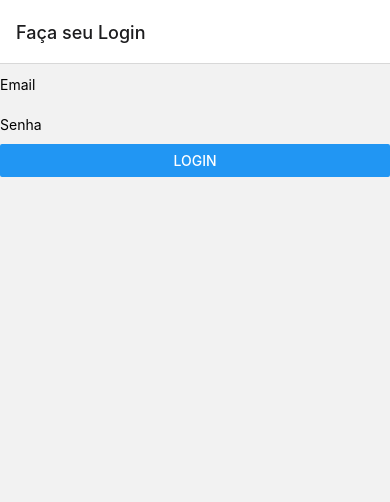
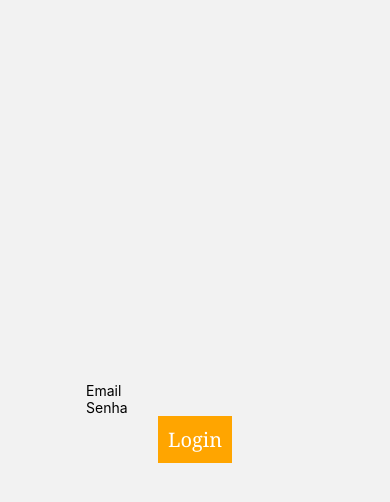
Before and after one commit to eng-software-rossana/wiicket-app, a React Native app: screen /Login in a window 390 px wide. Shown: the top 502 px of the page. Built offline with nearby package versions, Linux system fonts and the light colour scheme.

Commit message:
Adding button and some styles

```diff
--- /dev/null
+++ b/components/button/Button.tsx
@@ -0,0 +1,30 @@
+import React from 'react';
+import {
+  StyleProp,
+  Text,
+  TouchableOpacity,
+  ViewStyle,
+  TextStyle,
+} from 'react-native';
+import { buttonStyles, textStyles } from './buttonStyles';
+
+type Props = {
+  onPress(): void;
+  text: string;
+  textStyle?: StyleProp<TextStyle>;
+  style?: StyleProp<ViewStyle>;
+};
+
+const Button = (props: Props) => {
+  return (
+    <TouchableOpacity
+      style={props.style ? props.style : buttonStyles.default}
+      onPress={props.onPress}>
+      <Text style={props.textStyle ? props.textStyle : textStyles.default}>
+        {props.text}
+      </Text>
+    </TouchableOpacity>
+  );
+};
+
+export default Button;
--- /dev/null
+++ b/components/button/buttonStyles.ts
@@ -0,0 +1,26 @@
+import { StyleSheet } from 'react-native';
+
+const buttonStyles = StyleSheet.create({
+  default: {
+    alignItems: 'center',
+    backgroundColor: 'red',
+    padding: 10,
+  },
+
+  login: {
+    alignItems: 'center',
+    backgroundColor: 'orange',
+    padding: 10,
+  },
+});
+
+const textStyles = StyleSheet.create({
+  default: {
+    color: 'white',
+    fontFamily: 'Cambria',
+    fontSize: 20,
+  },
+});
+
+export { textStyles };
+export { buttonStyles };
--- a/navigation/StackNavigator.tsx
+++ b/navigation/StackNavigator.tsx
@@ -6,11 +6,11 @@ import { createNativeStackNavigator } from '@react-navigation/native-stack';
 const Stack = createNativeStackNavigator();
 const StackNavigator = () => {
   return (
-    <Stack.Navigator screenOptions={{ headerShown: true }}>
+    <Stack.Navigator>
       <Stack.Screen
         name="Login"
         component={Login}
-        options={{ title: 'Faça seu Login' }}
+        options={{ title: 'Faça seu Login', headerShown: false }}
       />
       <Stack.Screen name="Home" component={Home} />
     </Stack.Navigator>
--- a/scenes/login/Login.tsx
+++ b/scenes/login/Login.tsx
@@ -1,31 +1,32 @@
 import React, { useState } from 'react';
-import { Button, TextInput, View } from 'react-native';
-import LoginStyles from './Style-Login';
+import { TextInput, View } from 'react-native';
+import Button from '../../components/button/Button';
+import { buttonStyles, textStyles } from '../../components/button/buttonStyles';
+import { loginStyles } from './loginStyles';
 
 const Login = ({ navigation }: { navigation: any }) => {
   const [userEmail, setUserEmail] = useState('');
   const [password, setPassword] = useState('');
   return (
-    <View>
+    <View style={loginStyles.default}>
       <TextInput
-        style={LoginStyles.textBox}
         placeholder="Email"
         onChangeText={newText => setUserEmail(newText)}
         defaultValue={userEmail}
       />
       <TextInput
-        style={LoginStyles.textBox}
         placeholder="Senha"
         onChangeText={newText => setPassword(newText)}
         secureTextEntry={true}
         defaultValue={password}
       />
+
       <Button
-        title="Login"
+        style={buttonStyles.login}
+        text="Login"
         onPress={() => navigation.navigate('Home', { name: 'home' })}
       />
     </View>
   );
 };
-
 export default Login;
--- a/scenes/login/Style-Login.tsx
+++ /dev/null
@@ -1,12 +0,0 @@
-import { StyleSheet } from 'react-native';
-
-const LoginStyles = StyleSheet.create({
-  loginButton: {
-    height: 40,
-  },
-  textBox: {
-    height: 40,
-  },
-});
-
-export default LoginStyles;
--- /dev/null
+++ b/scenes/login/loginStyles.ts
@@ -0,0 +1,11 @@
+import { StyleSheet } from 'react-native';
+
+const loginStyles = StyleSheet.create({
+  default: {
+    justifyContent: 'center',
+    alignItems: 'center',
+    flex: 1,
+  },
+});
+
+export { loginStyles };
```
